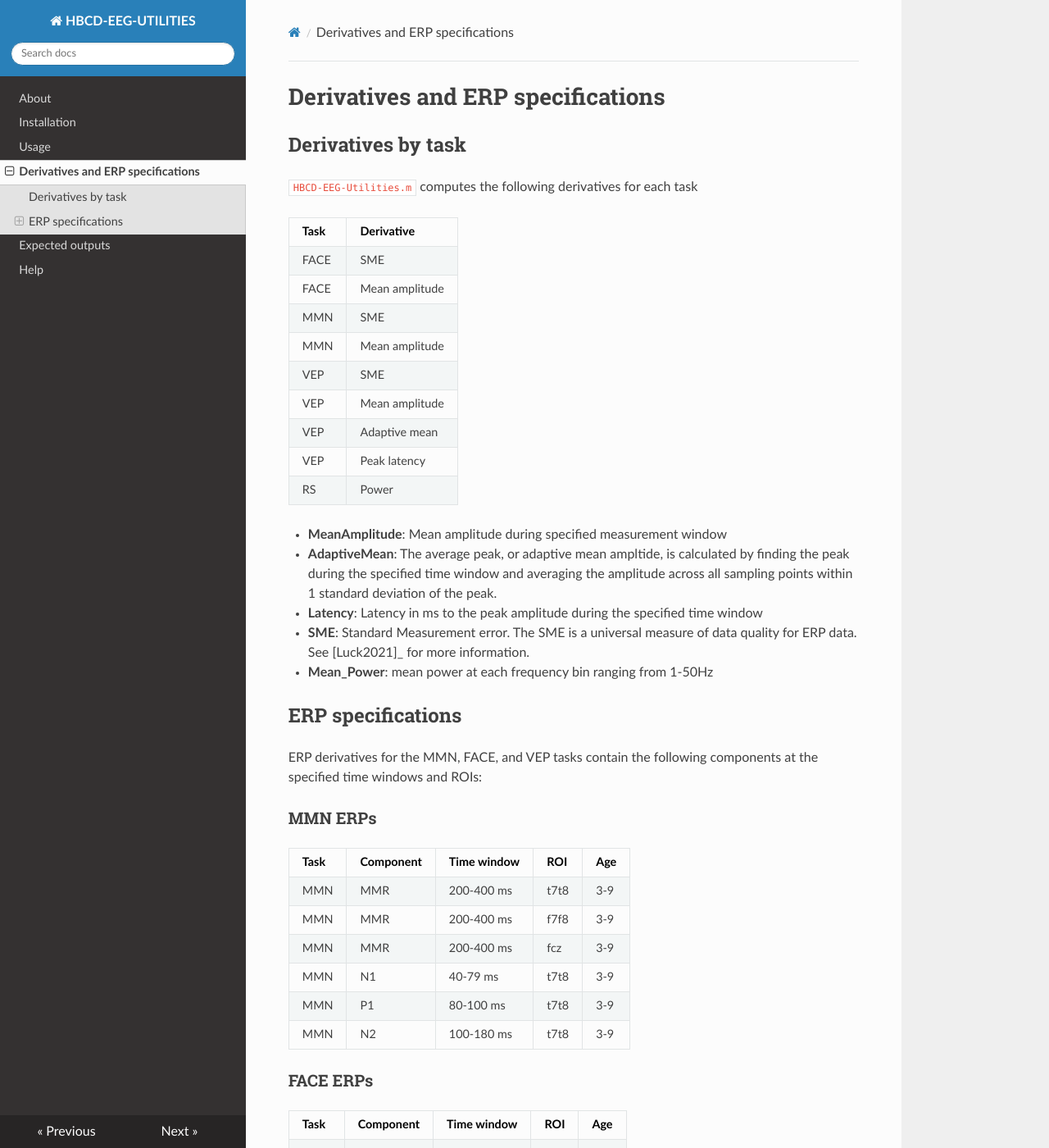
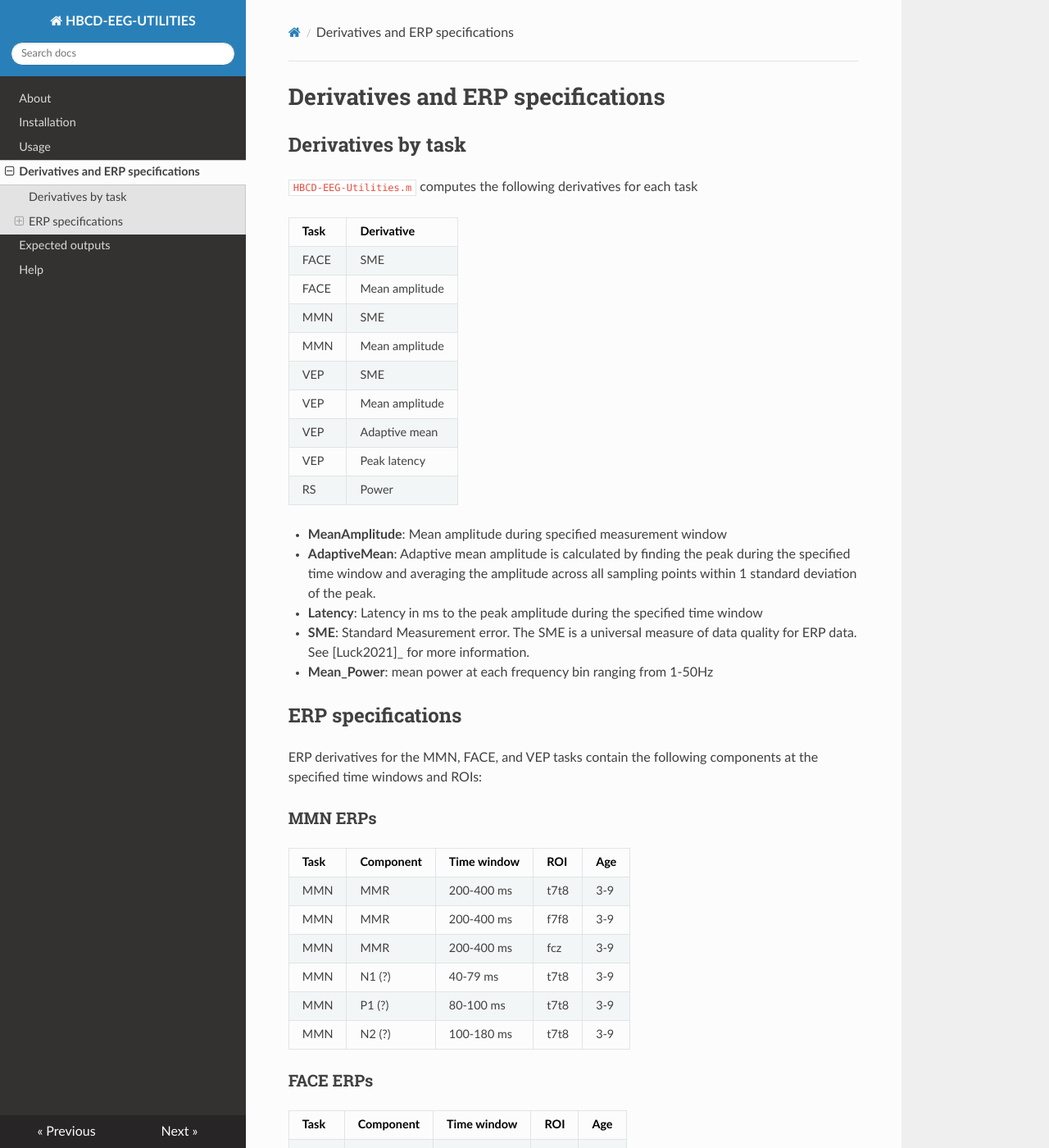
Before and after one commit to Child-Development-Lab/HBCD-EEG-Utilities, an MkDocs documentation site: the page built from docs/derivatives_ERPspecs.md, in a window 1280 px wide and 1400 px high. Shown: the whole window at 82% size. Built offline with MkDocs 1.6.1, drawn with Linux system fonts in a browser that asks for light colours; nearby versions of some CDN libraries.

```diff
--- a/docs/derivatives_ERPspecs.md
+++ b/docs/derivatives_ERPspecs.md
@@ -19,7 +19,7 @@
 
 - **MeanAmplitude**: Mean amplitude during specified measurement window
 
-- **AdaptiveMean**: The average peak, or adaptive mean ampltide, is calculated by finding the peak during the specified time window and averaging the amplitude across all sampling points within 1 standard deviation of the peak.
+- **AdaptiveMean**: Adaptive mean amplitude is calculated by finding the peak during the specified time window and averaging the amplitude across all sampling points within 1 standard deviation of the peak.
 
 - **Latency**: Latency in ms to the peak amplitude during the specified time window
 
@@ -37,9 +37,9 @@ ERP derivatives for the MMN, FACE, and VEP tasks contain the following component
 | MMN  | MMR       | 200-400 ms    | t7t8 | 3-9 |
 | MMN  | MMR       | 200-400 ms    | f7f8 | 3-9 |
 | MMN  | MMR       | 200-400 ms    | fcz  | 3-9 |
-| MMN  | N1        | 40-79 ms      | t7t8 | 3-9 |
-| MMN  | P1        | 80-100 ms     | t7t8 | 3-9 |
-| MMN  | N2        | 100-180 ms    | t7t8 | 3-9 |
+| MMN  | N1 (?)        | 40-79 ms      | t7t8 | 3-9 |
+| MMN  | P1 (?)       | 80-100 ms     | t7t8 | 3-9 |
+| MMN  | N2 (?)       | 100-180 ms    | t7t8 | 3-9 |
 
 ### FACE ERPs
 | Task | Component | Time window | ROI  | Age |
```
Also changed, not shown: docs/expected-outputs.md (+7 -4 lines).
